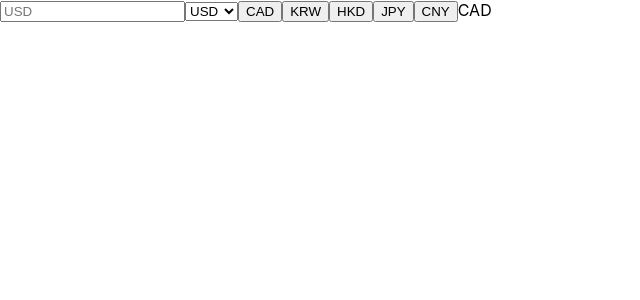
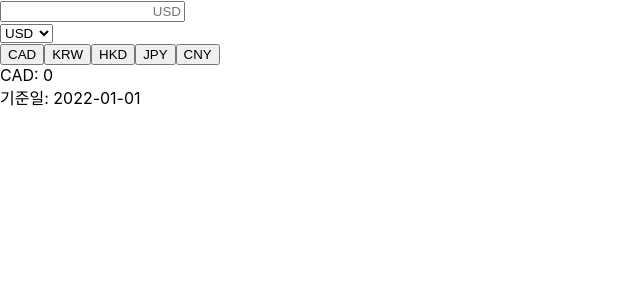
Before and after one commit to HeekunLim/POB_task_2, a React (Create React App) app in the folder exchanger_rate/: page / in a window 1280 px wide. Shown: the top 300 px of the page, without its empty margins (0-640 px from the left). Built offline with nearby package versions, Linux system fonts and the light colour scheme.

Commit message:
기능 구현 완료, axios는 api 문제로 주석처리

```diff
--- a/exchanger_rate/package.json
+++ b/exchanger_rate/package.json
@@ -7,6 +7,7 @@
     "@testing-library/jest-dom": "^5.17.0",
     "@testing-library/react": "^13.4.0",
     "@testing-library/user-event": "^13.5.0",
+    "axios": "^1.6.8",
     "react": "^18.2.0",
     "react-dom": "^18.2.0",
     "react-redux": "^9.1.1",
--- a/exchanger_rate/src/App.js
+++ b/exchanger_rate/src/App.js
@@ -1,4 +1,5 @@
 import React from "react";
+import Axios from "axios";
 
 function App() {
   const [cost, setCost] = React.useState(0);
@@ -10,8 +11,36 @@ function App() {
     "JPY",
     "CNY",
   ]);
+  const [rate, setRate] = React.useState({
+    USD: 1,
+    CAD: 1.37578,
+    KRW: 1373.879772,
+    HKD: 7.830905,
+    JPY: 154.4335,
+    CNY: 7.238402,
+  });
+  const [date, setDate] = React.useState("2022-01-01");
   const [choose, setChoose] = React.useState("USD");
   const [choose2, setChoose2] = React.useState("CAD");
+
+  // React.useEffect(() => {
+  //   try {
+  //     Axios.get(
+  //       `https://api.apilayer.com/exchangerates_data/latest?base=USD&symbols=USD,CAD,KRW,HKD,JPY,CNY&apikey=${process.env.REACT_APP_API_KEY}`,
+  //       {
+  //         headers: {
+  //           "Content-Type": "application/json",
+  //         },
+  //       }
+  //     ).then((response) => {
+  //       console.log(response.data.rates);
+
+  //       setRate(response.data.rates);
+  //     });
+  //   } catch (error) {
+  //     console.error(error);
+  //   }
+  // }, []);
 
   const costChanged = (e) => {
     e.target.value = Number(e.target.value.replace(/[^0-9]/g, ""));
@@ -19,8 +48,6 @@ function App() {
     e.target.value = e.target.value
       .toString()
       .replace(/\B(?<!\.\d*)(?=(\d{3})+(?!\d))/g, ",");
-
-    console.log("금액" + cost);
   };
 
   const countryChanged = (e) => {
@@ -28,25 +55,24 @@ function App() {
 
     if (e.target.value === "USD") setChoose2("CAD");
     else setChoose2("USD");
-
-    console.log("선택" + choose);
-    console.log("버튼" + choose2);
   };
 
   const countryClick = (e) => {
     setChoose2(e.target.value);
-
-    console.log("버튼" + choose2);
   };
 
   return (
     <div className="App">
+      <div>
         <input
           id="costInput"
           type="text"
+          dir="rtl"
           placeholder={choose}
           onChange={costChanged}
         />
+      </div>
+      <div>
         <select id="countryIn" onChange={countryChanged} defaultValue="USD">
           {country.map((country1) => {
             return (
@@ -56,6 +82,8 @@ function App() {
             );
           })}
         </select>
+      </div>
+      <div>
         {country.map((country2) => {
           if (country2 !== choose)
             return (
@@ -69,7 +97,11 @@ function App() {
               </button>
             );
         })}
-      {choose2}
+      </div>
+      <div>
+        {choose2}: {(cost / rate[choose]) * rate[choose2]}
+      </div>
+      <div>기준일: {date}</div>
     </div>
   );
 }
```
Also changed, not shown: 2 other files (tests, documents, lock files or other folders). Lines whose indentation alone changed are shown as unchanged.
